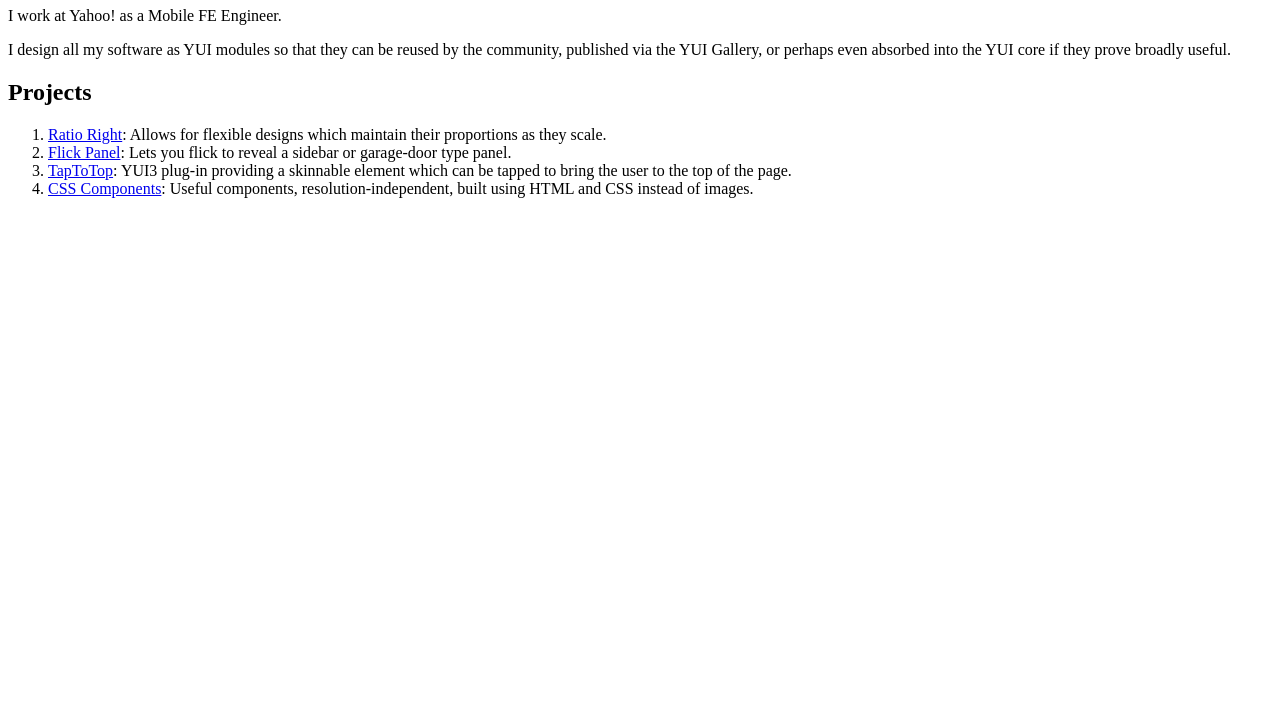
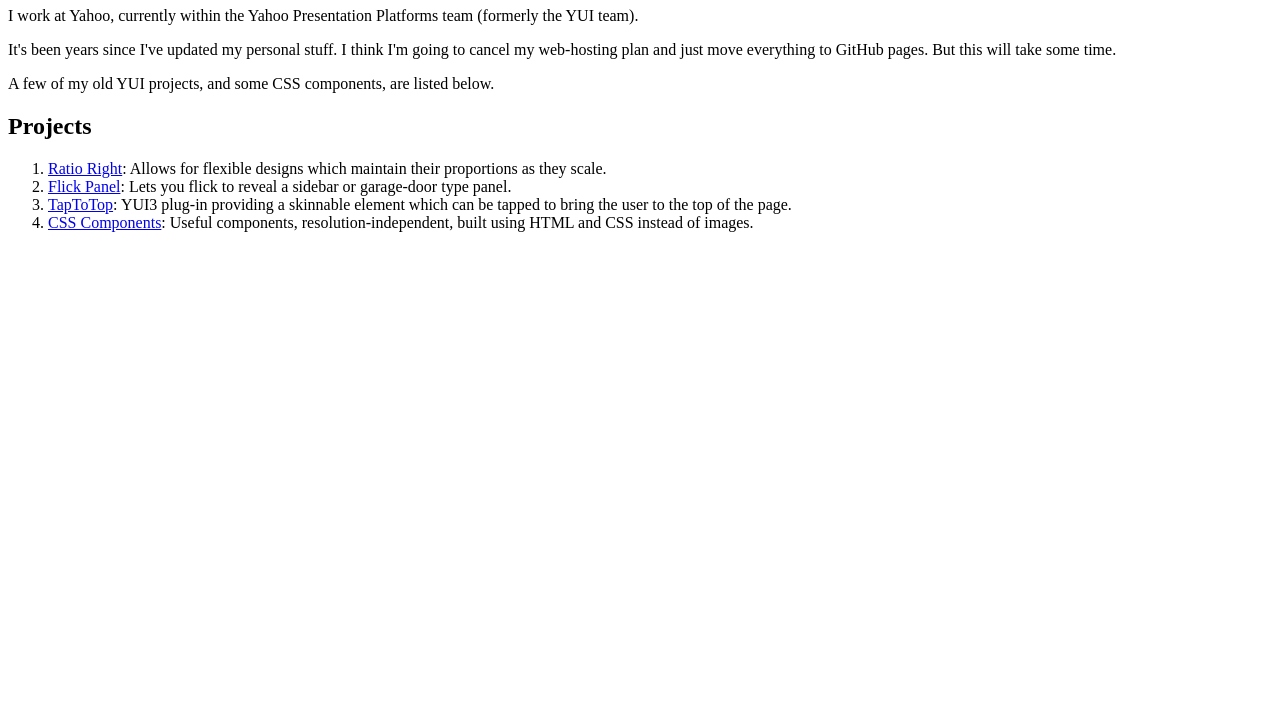
Before and after one commit to jamesalley/jamesalley.github.com, a plain HTML site: page index.html in a window 1280 px wide. Shown: the part 73-800 px from the top of the page. Drawn offline with Linux system fonts and the light colour scheme.

Commit message:
Updated it.

```diff
--- a/index.html
+++ b/index.html
@@ -7,9 +7,12 @@
 <body>
 <h1>James Alley's Github stuff.</h1>
 
-<p>I work at Yahoo! as a Mobile FE Engineer.</p>
+<p>I work at Yahoo, currently within the Yahoo Presentation Platforms team (formerly the YUI team).</p>
 
-<p>I design all my software as YUI modules so that they can be reused by the community, published via the YUI Gallery, or perhaps even absorbed into the YUI core if they prove broadly useful.</p>
+<p>It's been years since I've updated my personal stuff. I think I'm going to cancel my web-hosting
+plan and just move everything to GitHub pages. But this will take some time.</p>
+
+<p>A few of my old YUI projects, and some CSS components, are listed below.</p>
 
 <h2>Projects</h2>
 <ol>
```
